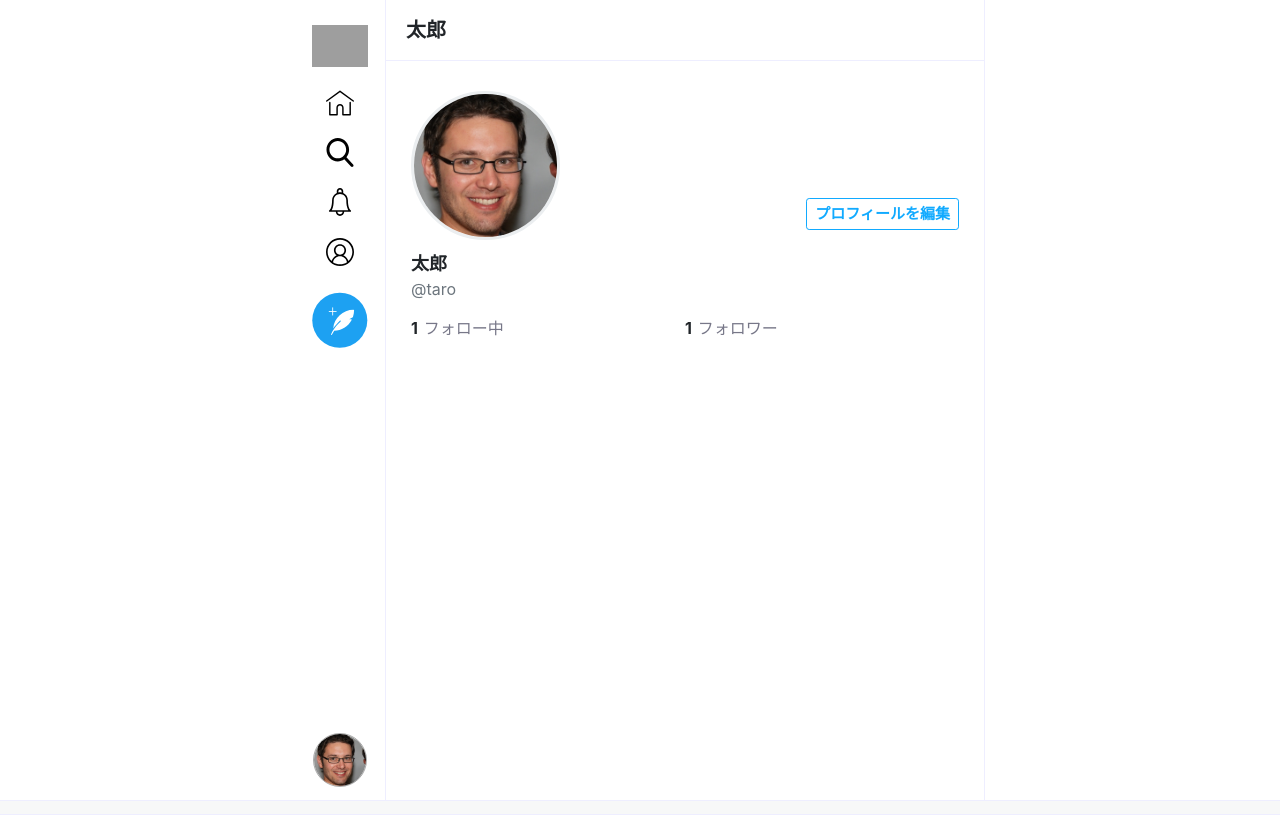
After one commit to kurionigiri/TwitterClone, a PHP site: page /profile.php in a window 1280 px wide. The commit adds this page. Run offline with PHP 8.4, Linux system fonts and the light colour scheme; some libraries are stand-ins or nearby versions; grey boxes are pictures that could not be loaded.

Commit message:
ユーザー画面実装

```diff
--- a/Views/css/style.css
+++ b/Views/css/style.css
@@ -44,6 +44,16 @@ html{
 
 .btn:hover{
     color:#fff
+}
+
+.btn-reverse{
+   background-color: #fff;
+   color: #1af;
+   border: 1px solid#1af;
+}
+
+.btn-reverse:hover{
+    color: #1af;
 }
 
 a {
@@ -221,7 +231,7 @@ a {
 }
 
 /*
-会員登録（ログイン共用）
+会員登録(ログイン共用)
 ****/
 body.signup{
     display: flex;
@@ -259,3 +269,46 @@ body.signup{
     border-color:#1af;
     color:#fff;
 }
+
+/*
+ユーザー
+******/
+.profile .profile-area{
+    padding: 25px;
+}
+.profile .profile-area .top{
+    display: flex;
+    justify-content: space-between;
+    align-items: flex-end;
+}
+.profile .profile-area .top .user{
+    width: 30%;
+    padding: 5px 15px 10px  0;
+}
+.profile .profile-area .top .user img{
+    width: 100%;
+    border-radius: 50%;
+    border: 3px solid rgb(235,238,240);
+}
+.profile .profile-area .top button{
+    margin-bottom: 20px;
+}
+.profile .profile-area .name{
+    font-weight: bold;
+    font-size: 18px;
+}
+.profile .profile-area .follow-follower{
+    display: flex;
+    padding: 15px 0 10px 0;
+}
+.profile .profile-area .follow-follower .follow-count{
+    width: 30px;
+    font-weight: bold;
+    font-size: 16px;
+}
+.profile .profile-area .follow-follower .follow-text{
+    width: 100%;
+    font-size: 16px;
+    margin-right: 30px;
+    color: #778;
+}
--- /dev/null
+++ b/Views/profile.php
@@ -0,0 +1,111 @@
+<!DOCTYPE html>
+<html lang="ja">
+<head>
+    <meta charset="UTF-8">
+    <meta http-equiv="X-UA-Compatible" content="IE=edge">
+    <meta name="viewport" content="width=device-width, initial-scale=1.0">
+    <meta name="description" content="ホーム画面です">
+    <link rel="icon" href="/twitterClone/Views/img/logo-twitterblue.svg">
+    <!-- Bootstrap　CSS -->
+    <link href="https://cdn.jsdelivr.net/npm/bootstrap@4.6.0/dist/css/bootstrap.min.css" rel="stylesheet">
+    <link href="/twitterClone/Views/css/style.css" rel="stylesheet">
+    <!-- JS -->
+    <script src="https://code.jquery.com/jquery-3.6.0.min.js" integrity="sha256-/xUj+3OJU5yExlq6GSYGSHk7tPXikynS7ogEvDej/m4=" crossorigin="anonymous" defer></script>
+    <!-- JavaScript Bundle with Popper -->
+    <script src="https://cdn.jsdelivr.net/npm/bootstrap@5.0.0-beta1/dist/js/bootstrap.bundle.min.js" integrity="sha384-ygbV9kiqUc6oa4msXn9868pTtWMgiQaeYH7/t7LECLbyPA2x65Kgf80OJFdroafW" crossorigin="anonymous" defer></script>
+    <!-- いいね！JS -->
+    <!-- <script src="<?php echo HOME_URL; ?>/twitterClone/Views/js/like.js" defer></script> -->
+    <title>ホーム画面/titterクローン</title>
+</head>
+<body class="home profile text-center">
+    <div class="container">
+        <div class="side">
+            <div class="side-inner">
+                 <ul class="nav flex-column">
+                    <li class="nav-item"><a href="home.php" class="nav-link"><img src="/twitterClone/Views/img/logo-twitterblue.svg" alt="logo" class="icon"></a></li>
+                    <li class="nav-item"><a href="home.php" class="nav-link"><img src="/twitterClone/Views/img/icon-home.svg" alt="homme"></a></li>
+                    <li class="nav-item"><a href="search.php" class="nav-link"><img src="/twitterClone/Views/img/icon-search.svg" alt="search"></a></li>
+                    <li class="nav-item"><a href="notification.php" class="nav-link"><img src="/twitterClone/Views/img/icon-notification.svg" alt="notification"></a></li>
+                    <li class="nav-item"><a href="profile.php" class="nav-link"><img src="/twitterClone/Views/img/icon-profile.svg" alt="profile"></a></li>
+                    <li class="nav-item"><a href="post.php" class="nav-link"><img src="/twitterClone/Views/img/icon-post-tweet-twitterblue.svg" alt="post" class="post-twitter"></a></li>
+                    <li class="nav-itme my-icon"><img src="/twitterClone/Views/img_uploaded/user/sample-person.jpg" alt="sample-person" class="js-popover" data-bs-container="body" data-bs-toggle="popover" data-bs-placement="right" data-bs-content="<a href='profile.php'>プロフィール</a><br><a href='sign-out.php'>ログアウト</a>" data-bs-html="true"></li>
+                </ul>
+            </div>
+        </div>
+        <div class="main">
+            <div class="main-header">
+                <h1>太郎</h1>
+            </div>
+            <div class="profile-area">
+                <div class="top">
+                    <div class="user"><img src="/twitterClone/Views/img_uploaded/user/sample-person.jpg" alt=""></div>
+
+                    <?php if(isset($_GET['user_id'])):?>
+                    <!-- 他人のプロフィール -->
+                        <?php if(isset($_GET['case'])):?>
+                            <button class="btn btn-sm">フォローを外す</button>
+                        <?php else:?>
+                            <button class="btn btn-sm btn-reverse">フォローする</button>
+                        <?php endif;?>
+                    <?php else:?>
+                    <!-- 自分のプロフィール -->
+                        <button class="btn btn-reverse btn-sm js-modal-button" type="submit" data-bs-toggle="modal" data-bs-target="#js-modal">プロフィールを編集</button>
+
+                        <div class="modal fade" id="js-modal" tabindex="-1" aria-hidden="true">
+                            <div class="modal-dialog">
+                                <div class="modal-content">
+                                    <form action="profile.php" method="post" enctype="multipart/form-data">
+                                        <div class="modal-header">
+                                            <h5 class="modal-title">プロフィールを編集</h5>
+                                            <button class="bun-close" type="button" data-bs-dismiss="modal" aria-label="Close"></button>
+                                        </div>
+                                        <div class="modal-body">
+                                            <div class="user">
+                                                <img src="/twitterClone/Views/img_uploaded/user/sample-person.jpg" alt="">
+                                            </div>
+                                            <div class="mb-3">
+                                                <label class="mb-1">プロフィール写真</label>
+                                                <input type="file" class="form-control form-control-sm" name="image">
+                                            </div>
+
+                                            <input type="text" class="mb-4 form-control" name="nickname" maxlength="50" value="太郎" placeholder="ニックネーム" required>
+                                            <input type="text" class="mb-4 form-control" name="name" maxlength="50" value="taro" placeholder="ユーザー名" required>
+                                            <input type="email" class="mb-4 form-control" name="email" maxlength="254" value="taro@techis.jp" placeholder="メールアドレス" required>
+                                            <input type="password" class="mb-4 form-control" name="password" minlength="4" maxlength="128" value="" placeholder="パスワードを変更する場合ご入力ください">
+                                        </div>
+                                        <div class="modal-footer">
+                                            <button class="btn btn-reverse" data-bs-dismiss="modal">キャンセル</button>
+                                            <button class="btn" type="submit">保存する</button>
+                                        </div>
+                                    </form>
+                                </div>
+                            </div>
+                        </div>
+                    <?php endif;?>
+                </div>
+                <div class="name">太郎</div>
+                <dev class="text-muted">@taro</dev>
+                <div class="follow-follower">
+                    <div class="follow-count">1</div>
+                    <div class="follow-text">フォロー中</div>
+                    <div class="follow-count">1</div>
+                    <div class="follow-text">フォロワー</div>
+                </div>
+            </div>
+                    </form>
+                </div>
+            </div>
+
+            <div class="ditch"></div>
+            <!-- ツイート一蘭 -->
+        </div>
+    </div>
+    <script>
+        document.addEventListener('DOMContentLoaded',function() {
+            $('.js-popover').popover({
+                container: 'body'
+            })
+        },false);
+    </script>
+</body>
+</html>
```
